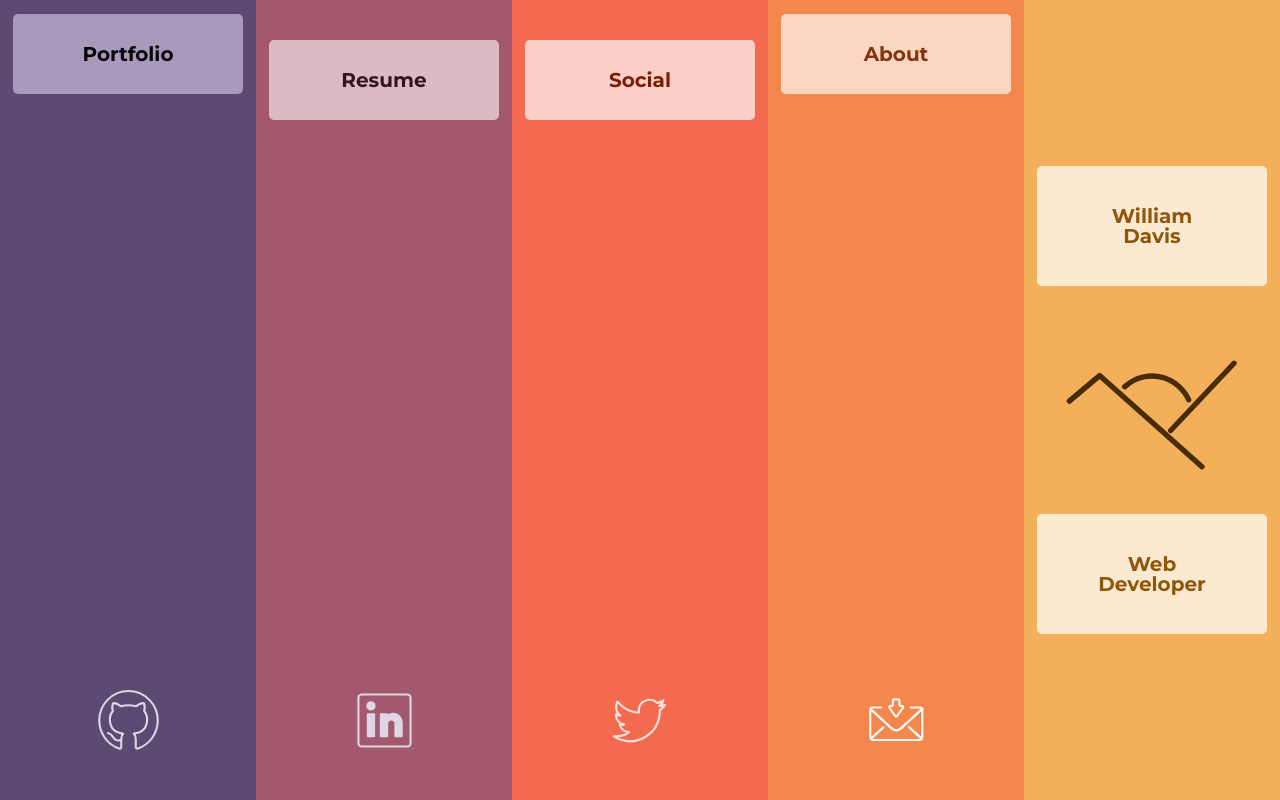
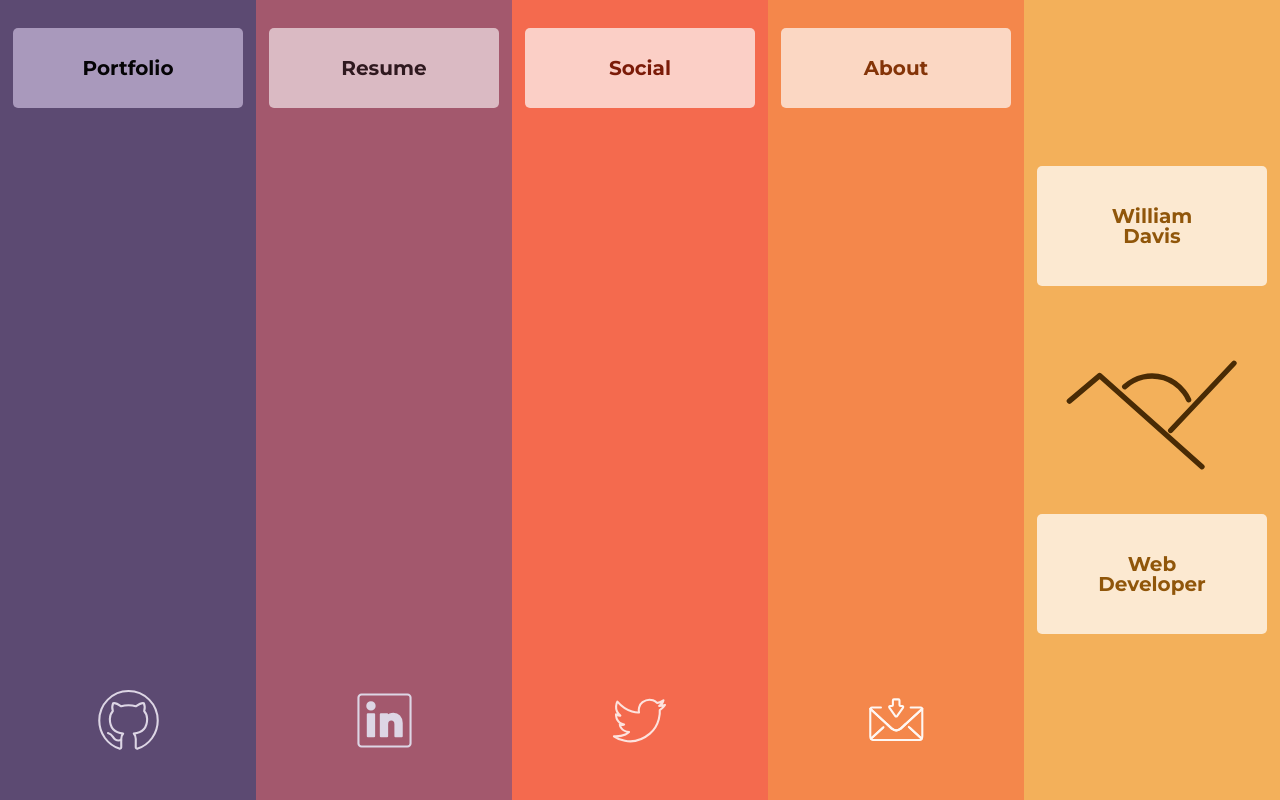
Before and after one commit to dayvista/portfolio-website, a React app: page /projects in a window 1280 px wide. Built offline with nearby package versions, Linux system fonts and the light colour scheme.

Commit message:
Completed styling revisions.

```diff
--- a/src/components/Sections/About.js
+++ b/src/components/Sections/About.js
@@ -41,14 +41,16 @@ const About = ({ index, mVP, tVP, changeIndex, sectionData }) => {
         : "90%",
     height:
       index === `${sectionData.name}`
-        ? "97.5%"
+        ? "91.71%"
         : (index !== `${sectionData.name}`) & (index !== null)
         ? "7.5%"
         : "10%",
+    marginTop: index === null ? "3.5vh" : "1.75vh",
     from: {
       cursor: "pointer",
       width: "90%",
       height: "10%",
+      marginTop: "3.5vh",
     },
   });
 
--- a/src/components/Sections/Projects.js
+++ b/src/components/Sections/Projects.js
@@ -45,10 +45,12 @@ const Projects = ({ index, mVP, tVP, changeIndex, sectionData }) => {
         : (index !== `${sectionData.name}`) & (index !== null)
         ? "7.5%"
         : "10%",
+    marginTop: index === null ? "3.5vh" : "1.75vh",
     from: {
       cursor: "pointer",
       width: "90%",
       height: "10%",
+      marginTop: "3.5vh",
     },
   });
 
--- a/src/components/Sections/Resume.js
+++ b/src/components/Sections/Resume.js
@@ -43,16 +43,16 @@ const Resume = ({ index, mVP, tVP, changeIndex, sectionData }) => {
         : "90%",
     height:
       index === `${sectionData.name}`
-        ? "97.5%"
+        ? "91.71%"
         : (index !== `${sectionData.name}`) & (index !== null)
         ? "7.5%"
         : "10%",
-    marginTop: index === null ? "5vh" : "1.75vh",
+    marginTop: index === null ? "3.5vh" : "1.75vh",
     from: {
       cursor: "pointer",
       width: "90%",
       height: "10%",
-      marginTop: index === null ? "5vh" : "1.75vh",
+      marginTop: "3.5vh",
     },
   });
 
--- a/src/components/Sections/Social.js
+++ b/src/components/Sections/Social.js
@@ -45,12 +45,12 @@ const Social = ({ index, mVP, tVP, changeIndex, sectionData }) => {
         : (index !== `${sectionData.name}`) & (index !== null)
         ? "7.5%"
         : "10%",
-    marginTop: index === null ? "5vh" : "1.75vh",
+    marginTop: index === null ? "3.5vh" : "1.75vh",
     from: {
       cursor: "pointer",
       width: "90%",
       height: "10%",
-      marginTop: index === null ? "5vh" : "1.75vh",
+      marginTop: "3.5vh",
     },
   });
 
--- a/src/styles/css/Sections/Projects.css
+++ b/src/styles/css/Sections/Projects.css
@@ -41,8 +41,8 @@
   justify-content: center;
   align-items: flex-start;
   margin-bottom: 1.5vh;
-  -webkit-mask-image: linear-gradient(to bottom, #c3b7d1 0%, #c3b7d1 5%, #c3b7d1 97.5%, transparent 100%);
-  mask-image: linear-gradient(to bottom, #c3b7d1 0%, #c3b7d1 5%, #c3b7d1 97.5%, transparent 100%);
+  -webkit-mask-image: linear-gradient(to bottom, #c3b7d1 98%, transparent 100%);
+  mask-image: linear-gradient(to bottom, #c3b7d1 98%, transparent 100%);
 }
 .carousel-container .carousel-slider #project-base-container #base-desktop-image,
 .carousel-container .carousel-slider #project-base-container #base-mobile-image {
```
Also changed, not shown: src/styles/less/Sections/Projects.less (+2 -10 lines), src/styles/css/Sections/ProjectsToggle/DesktopTemplate.css (added), src/styles/css/Sections/ProjectsToggle/MobileTemplate.css (added).
